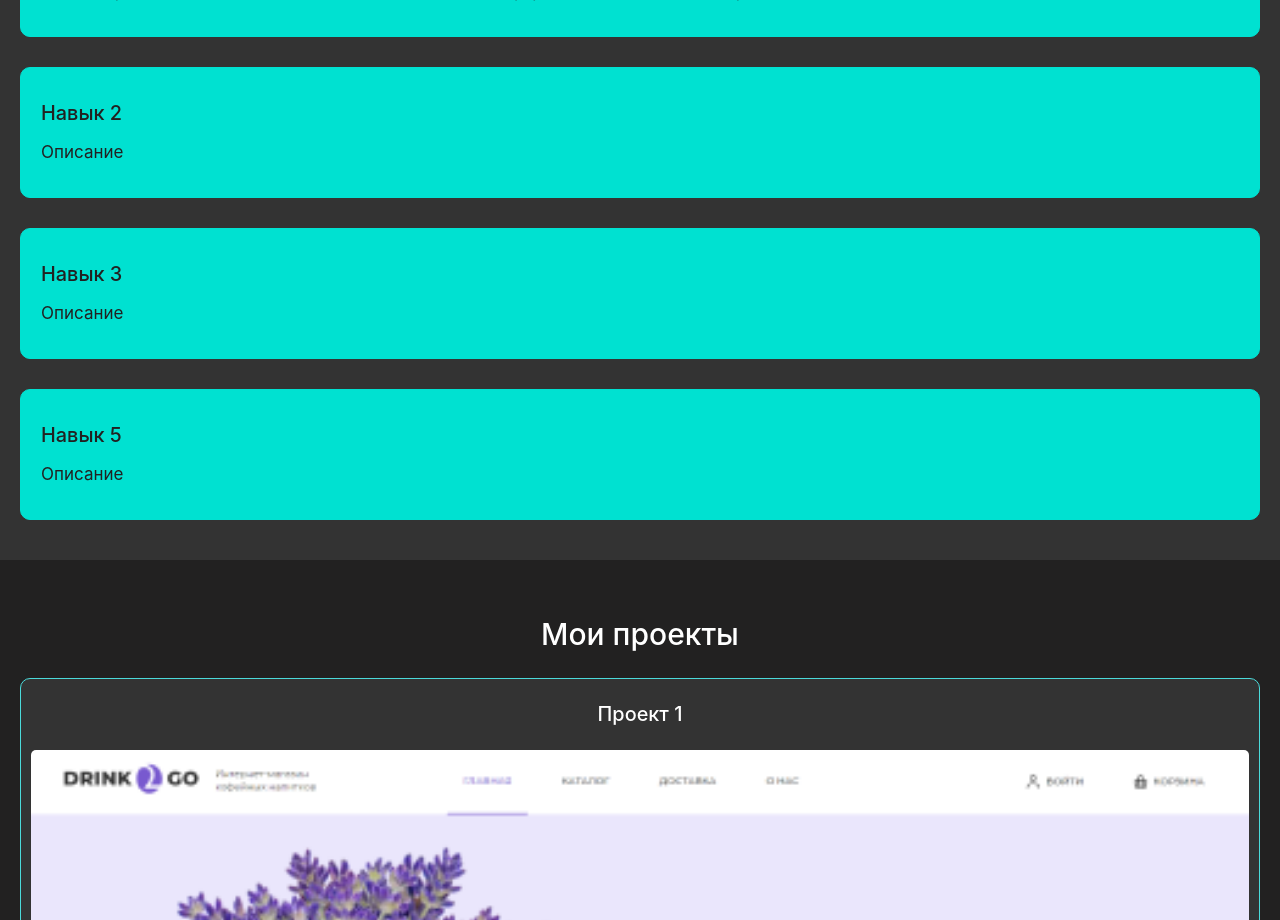
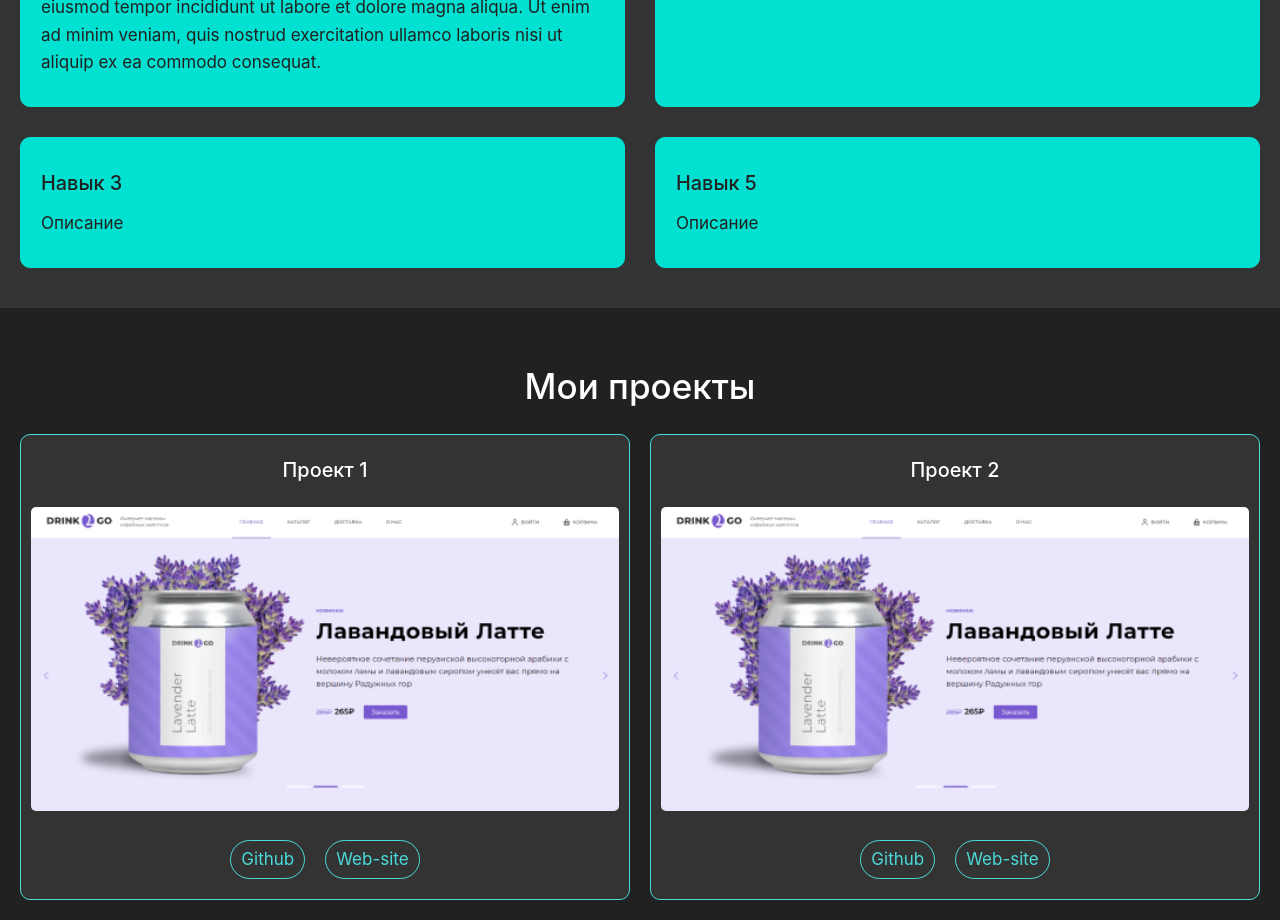
Before and after one commit to Kawin-xxx/Portfolio, a Vue app: page / in a window 1280 px wide. Shown: the part 1880-2800 px from the top of the page. Built offline with nearby package versions, Linux system fonts and the light colour scheme.

Commit message:
feat: change template for tablet

```diff
--- a/src/assets/main.scss
+++ b/src/assets/main.scss
@@ -34,6 +34,10 @@ a {
 h2 {
   font-size: 30px;
   font-weight: 500;
+
+  @media (min-width: $tablet-width) {
+    font-size: 35px;
+  }
 }
 
 .container {
--- a/src/components/ContactsForm.vue
+++ b/src/components/ContactsForm.vue
@@ -63,7 +63,7 @@ export default {
     <form
         action="https://formspree.io/f/xanwgrae"
         method="post"
-        class="contacts__form form"
+        class="form"
         @submit.prevent="handleSubmit"
     >
         <p class="form__description">Оставьте мне сообщение</p>
--- a/src/components/ContactsSection.vue
+++ b/src/components/ContactsSection.vue
@@ -14,18 +14,19 @@ export default {
     <section class="main-container__contacts section contacts" id="contacts">
         <div class="contacts__container container">
             <h2 class="contacts__title">Контакты</h2>
-            <p class="contsacts__description">Свяжитесь со мной!</p>
+            <div class="contacts__wrapper">
+                <div class="contacts__social-wrapper">
+                    <p class="contsacts__description">Свяжитесь со мной!</p>
+                    <SocialLinks class="contacts__social" />
+                </div>
 
-            <SocialLinks class="contacts__social" />
-
-            <div class="contacts__form-wrapper">
-                <ContactsForm />
+                <ContactsForm class="contacts__form"/>
             </div>
         </div>
     </section>
 </template>
 
-<style scoped>
+<style scoped lang="scss">
 .contacts__container {
     margin: 0 auto;
     padding: 20px;
@@ -36,11 +37,29 @@ export default {
     margin-bottom: 20px
 }
 
+.contacts__wrapper {
+    @media (min-width: $tablet-width) {
+        display: flex;
+        justify-content: space-between;
+        column-gap: 30px;
+    }
+}
+
 .contsacts__description {
     margin-bottom: 10px
 }
 
 .contacts__social {
     margin-bottom: 20px;
+
+    @media (min-width: $tablet-width) {
+        display: flex;
+        flex-direction: column;
+        align-items: center;
+    }
+}
+
+.contacts__form {
+    flex: 1;
 }
 </style>
--- a/src/components/MainFooter.vue
+++ b/src/components/MainFooter.vue
@@ -32,6 +32,10 @@ export default {
 
 .footer__copyright {
     font-size: 12px;
+
+    @media (min-width: $tablet-width) {
+        font-size: 16px;
+    }
 }
 
 .footer__icon {
--- a/src/components/ProjectsSection.vue
+++ b/src/components/ProjectsSection.vue
@@ -44,9 +44,19 @@ export default {
 
 .projects__list {
     list-style: none;
+    grid-template-columns: 1fr 1fr;
+
+    @media (min-width: $tablet-width) {
+        display: grid;
+        gap: 20px;
+    }
 }
 
 .projects__item:not(:last-child) {
     margin-bottom: 20px;
+
+    @media (min-width: $tablet-width) {
+        margin-bottom: 0;
+    }
 }
 </style>
--- a/src/components/SkillsSection.vue
+++ b/src/components/SkillsSection.vue
@@ -43,9 +43,19 @@ export default {
 
 .skills__list {
     list-style: none;
+
+    @media (min-width: $tablet-width) {
+        display: grid;
+        grid-template-columns: 1fr 1fr;
+        gap: 30px;
+    }
 }
 
 .skills__item:not(:last-child) {
     margin-bottom: 30px;
+
+    @media (min-width: $tablet-width) {
+        margin-bottom: 0;
+    }
 }
 </style>
```
